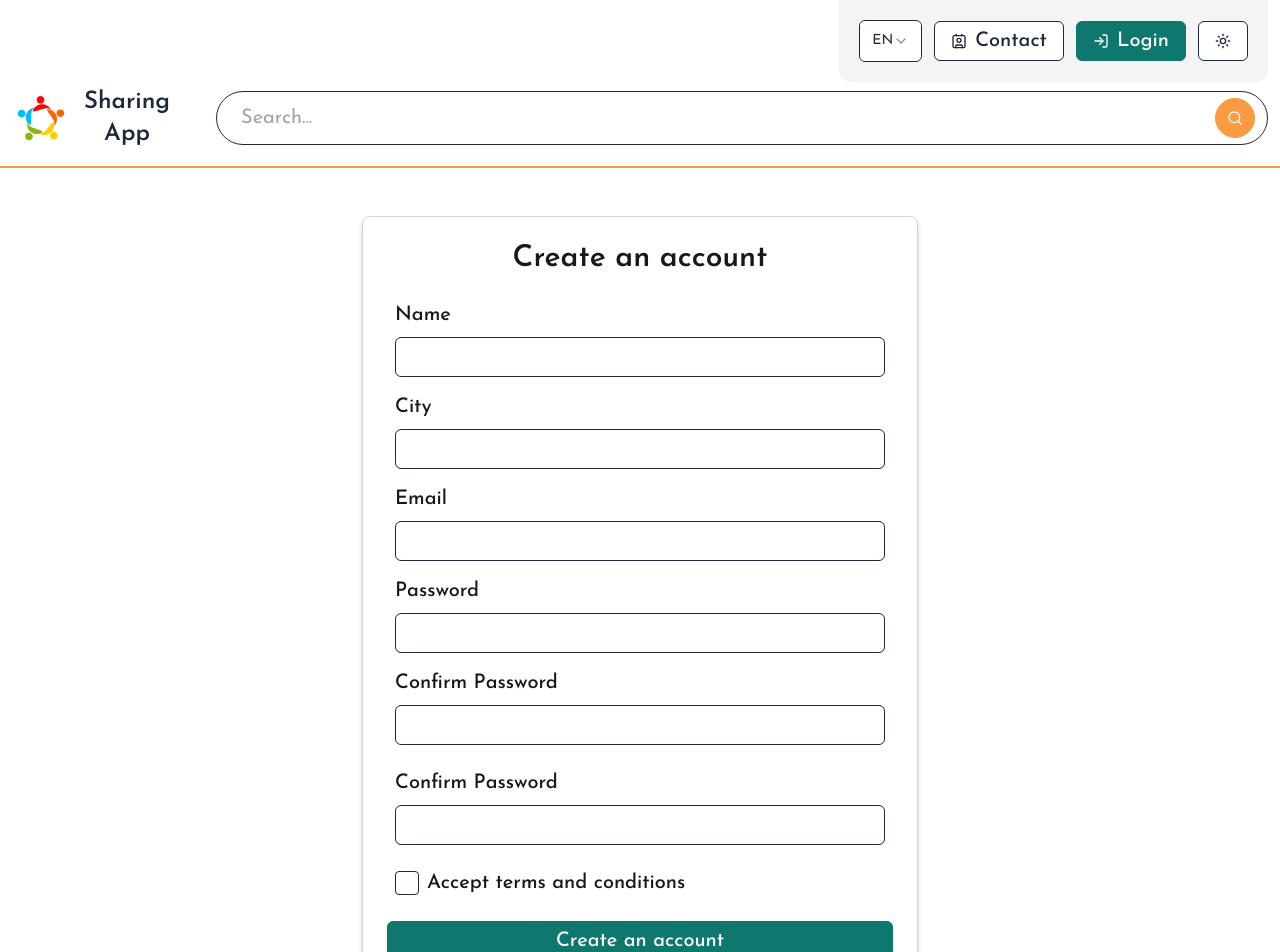
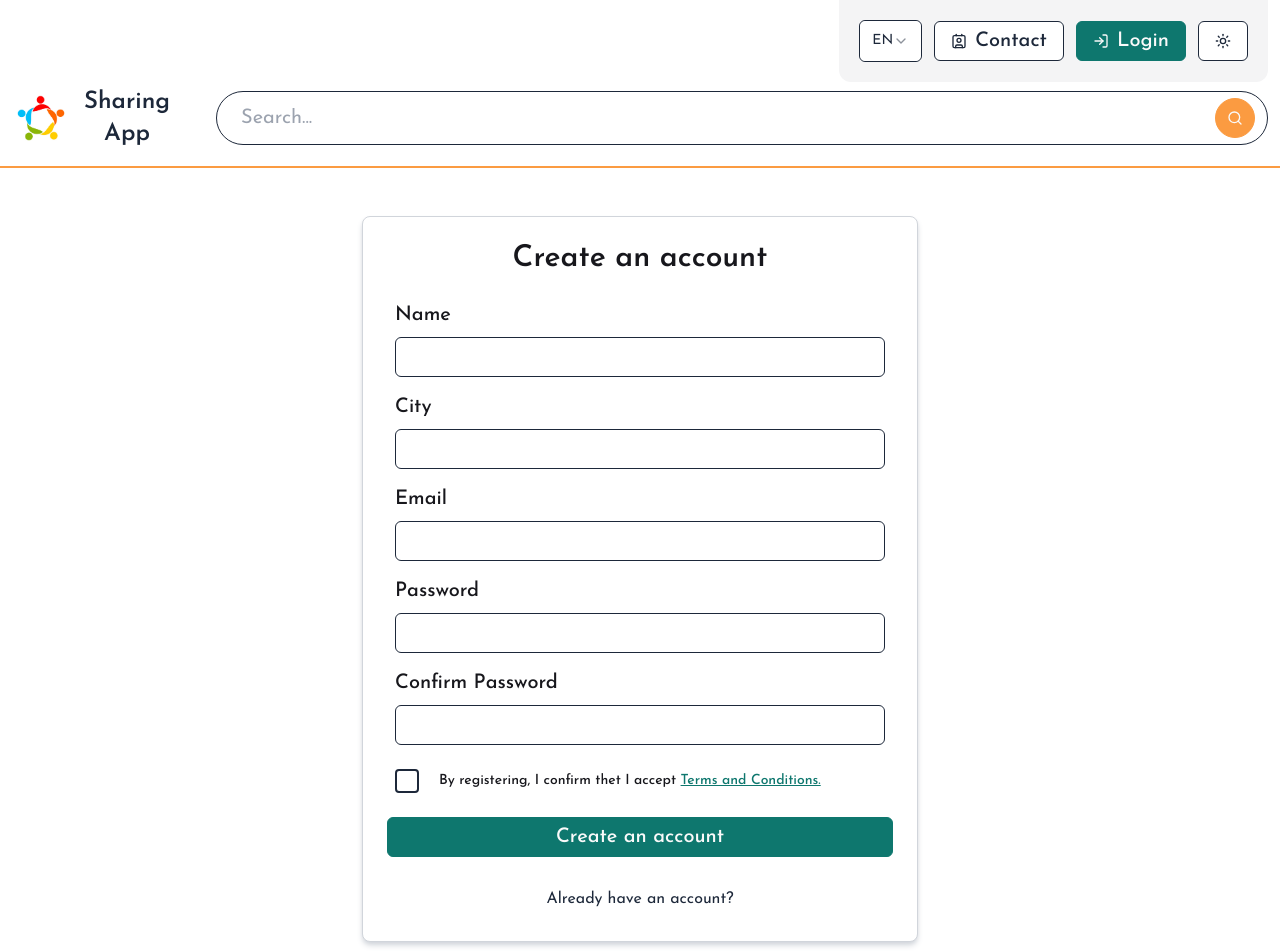
Before and after one commit to rimapaulione/sharing-project, a Next.js app: page /en/auth/register in a window 1280 px wide. Shown: the top 952 px of the page. Built offline with nearby package versions, Linux system fonts and the light colour scheme.

Commit message:
add checkbox with zod and translation

```diff
--- a/messages/en.json
+++ b/messages/en.json
@@ -31,12 +31,16 @@
     "emailRequired": "Email is required",
     "passwordFormLabel": "Password",
     "passwordRequired": "Password is required",
+    "confirmPassword": "Passwords do not match",
     "minPasswordRequired": "Password must have at least 6 characters!",
     "confirmPasswordLabel": "Confirm Password",
     "nameLabel": "Name",
     "nameRequired": "Name is required",
     "cityLabel": "City",
     "cityRequired": "City is required",
+    "checkBoxLabel": "By registering, I confirm thet I accept",
+    "checkBoxLink": "Terms and Conditions.",
+    "checkBoxRequired": "You need to confirm before you can continue.",
     "submit": "Create an account",
     "metadata": "Register"
   },
--- a/messages/lt.json
+++ b/messages/lt.json
@@ -31,12 +31,16 @@
     "emailRequired": "Reikalingas el. pašto adresas",
     "passwordFormLabel": "Slaptažodis",
     "passwordRequired": "Reikalingas slaptažodis",
+    "confirmPassword": "Slaptažodis nesutampa",
     "confirmPasswordLabel": "Pakartoti slaptažodį",
     "minPasswordRequired": "Slaptažodis turi būti bent 6 simbolių!",
     "nameLabel": "Vardas",
     "nameRequired": "Reikalingas vardas",
     "cityLabel": "Miestas",
     "cityRequired": "Reikalingas miestas",
+    "checkBoxLabel": "Užsiregistruodamas patvirtinu, jog sutinku su",
+    "checkBoxLink": "Bendrosiomis taisyklėmis.",
+    "checkBoxRequired": "Kad galėtum tęsti, reikalingas patvirtinimas.",
     "submit": "Registruotis",
     "metadata": "Registruotis"
   },
--- a/src/app/[locale]/auth/_components/check-box.tsx
+++ /dev/null
@@ -1,17 +0,0 @@
-import { Checkbox } from "@/components/ui/checkbox";
-
-export function CheckBox() {
-  return (
-    <div className="flex items-center space-x-2 px-2">
-      <Checkbox id="terms" />
-      <label
-        htmlFor="terms"
-        className="sm:text-sm md:text-base lg:text-xl font-medium leading-none peer-disabled:cursor-not-allowed peer-disabled:opacity-70"
-      >
-        Accept terms and conditions
-      </label>
-    </div>
-  );
-}
-
-export default CheckBox;
--- a/src/app/[locale]/auth/_components/register-form.tsx
+++ b/src/app/[locale]/auth/_components/register-form.tsx
@@ -14,9 +14,9 @@ import {
 } from "@/components/ui/form";
 import { Input } from "@/components/ui/input";
 import { Button } from "@/components/ui/button";
-import { useRouter } from "@/i18n/routing";
+import { Link, useRouter } from "@/i18n/routing";
 import { getRegisterSchema, RegisterFormSchema } from "@/lib/schemas";
-import CheckBox from "./check-box";
+import { Checkbox } from "@/components/ui/checkbox";
 
 export function RegisterForm() {
   const t = useTranslations("RegisterPage");
@@ -29,6 +29,7 @@ export function RegisterForm() {
       email: "",
       password: "",
       confirmPassword: "",
+      checkBox: false,
     },
   });
 
@@ -125,20 +126,33 @@ export function RegisterForm() {
           </div>
           <FormField
             control={form.control}
-            name="confirmPassword"
+            name="checkBox"
             render={({ field }) => (
               <FormItem className="px-2">
-                <FormLabel className="sm:text-sm md:text-base lg:text-xl">
-                  {t("confirmPasswordLabel")}
-                </FormLabel>
                 <FormControl>
-                  <Input {...field} type="password" />
+                  <div className="flex items-center space-x-2">
+                    <Checkbox
+                      checked={field.value}
+                      onCheckedChange={(checked) =>
+                        field.onChange(checked === true)
+                      }
+                      id="terms"
+                    />
+                    <div className="text-sm font-medium leading-none peer-disabled:cursor-not-allowed peer-disabled:opacity-70">
+                      <label htmlFor="terms">{t("checkBoxLabel")}</label>{" "}
+                      <Link href="/" className="text-secondary underline">
+                        {" "}
+                        {t("checkBoxLink")}
+                      </Link>
+                    </div>
+                  </div>
                 </FormControl>
+
                 <FormMessage />
               </FormItem>
             )}
           />
-          <CheckBox />
+
           <Button variant="secondary" className="w-full">
             {t("submit")}
           </Button>
--- a/src/components/ui/checkbox.tsx
+++ b/src/components/ui/checkbox.tsx
@@ -13,7 +13,7 @@ const Checkbox = React.forwardRef<
   <CheckboxPrimitive.Root
     ref={ref}
     className={cn(
-      "peer h-6 w-6 shrink-0 rounded-sm border border-foreground ring-offset-background focus-visible:outline-none focus-visible:ring-2 focus-visible:ring-ring focus-visible:ring-offset-2 disabled:cursor-not-allowed disabled:opacity-50 data-[state=checked]:bg-secondary data-[state=checked]:text-primary-foreground",
+      "peer h-6 w-6 shrink-0 rounded-sm border-2 border-foreground ring-offset-background focus-visible:outline-none focus-visible:ring-2 focus-visible:ring-ring focus-visible:ring-offset-2 disabled:cursor-not-allowed disabled:opacity-50 data-[state=checked]:bg-secondary data-[state=checked]:text-primary-foreground mr-3",
       className
     )}
     {...props}
--- a/src/lib/schemas/index.ts
+++ b/src/lib/schemas/index.ts
@@ -17,7 +17,8 @@ export type LoginFormSchema = z.infer<
 >;
 
 export function getRegisterSchema(t?: (key: string) => string) {
-  return z.object({
+  return z
+    .object({
       firstname: z
         .string()
         .trim()
@@ -39,10 +40,22 @@ export function getRegisterSchema(t?: (key: string) => string) {
             ? t("minPasswordRequired")
             : "Password must have at least 6 characters!",
         }),
+
       confirmPassword: z
         .string()
         .trim()
-      .min(1, { message: t ? t("passwordRequired") : "Password is requireds" }),
+        .min(1, {
+          message: t ? t("passwordRequired") : "Password is requireds",
+        }),
+      checkBox: z.boolean().refine((value) => value === true, {
+        message: t
+          ? t("checkBoxRequired")
+          : "You must accept the terms and conditions.",
+      }),
+    })
+    .refine((data) => data.confirmPassword === data.password, {
+      path: ["confirmPassword"],
+      message: t ? t("confirmPassword") : "Passwords do not match",
     });
 }
 export type RegisterFormSchema = z.infer<
```
Lines whose indentation alone changed are shown as unchanged.
